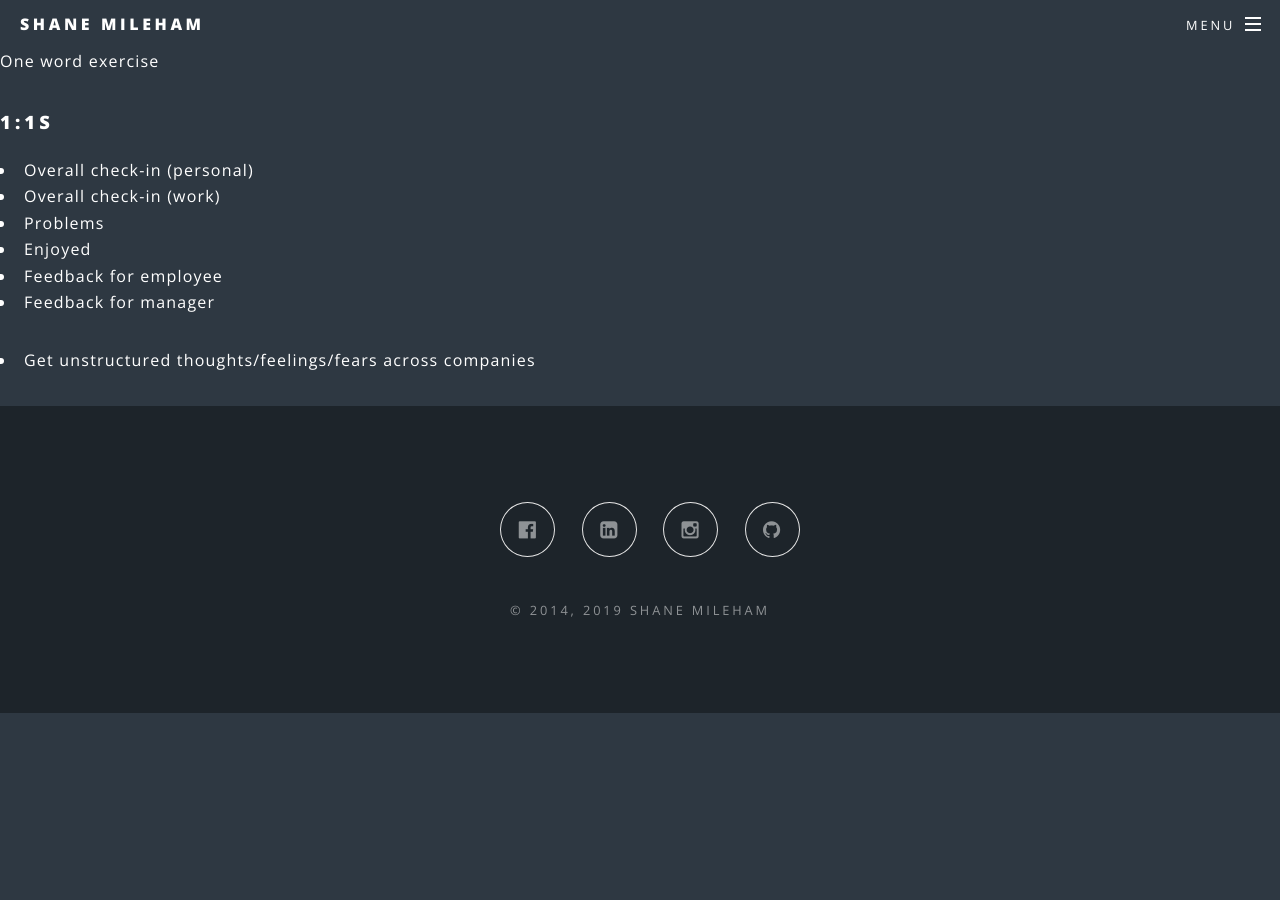
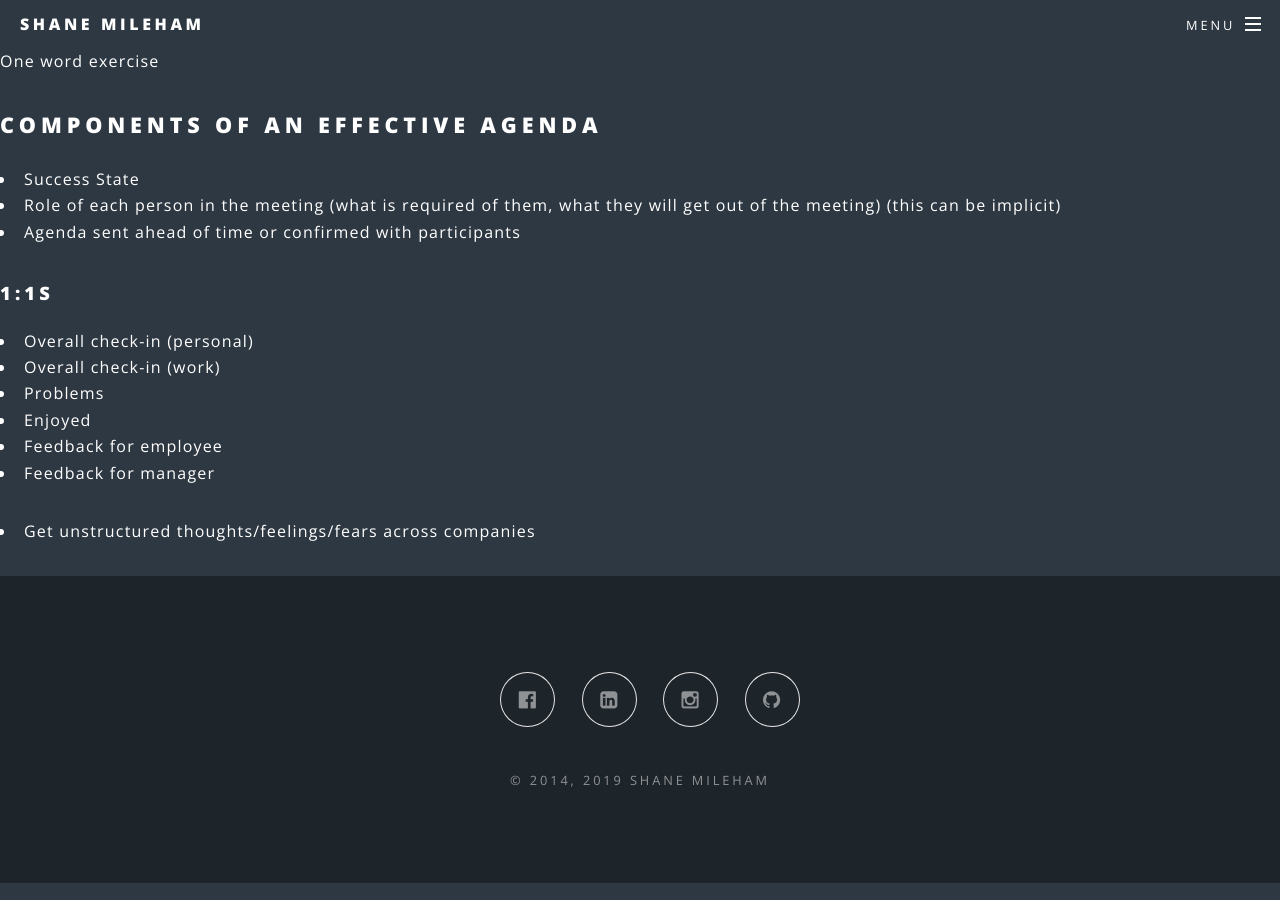
Before and after one commit to shanemileham/shanemileham.github.io, a Jekyll site: the page built from _kb/professional/management/meeting.md, in a window 1280 px wide. Built offline with Jekyll 4.4.1, drawn with Linux system fonts in a browser that asks for light colours; comment, search, counter and statistics services are not loaded.

Commit message:
Meeting += agenda

```diff
--- a/_kb/professional/management/meeting.md
+++ b/_kb/professional/management/meeting.md
@@ -4,7 +4,10 @@ title: Meeting
 
 One word exercise
 
-
+## Components of an effective agenda
+- Success State
+- Role of each person in the meeting (what is required of them, what they will get out of the meeting) (this can be implicit)
+- Agenda sent ahead of time or confirmed with participants
 
 ### 1:1s
 - Overall check-in (personal)
```
